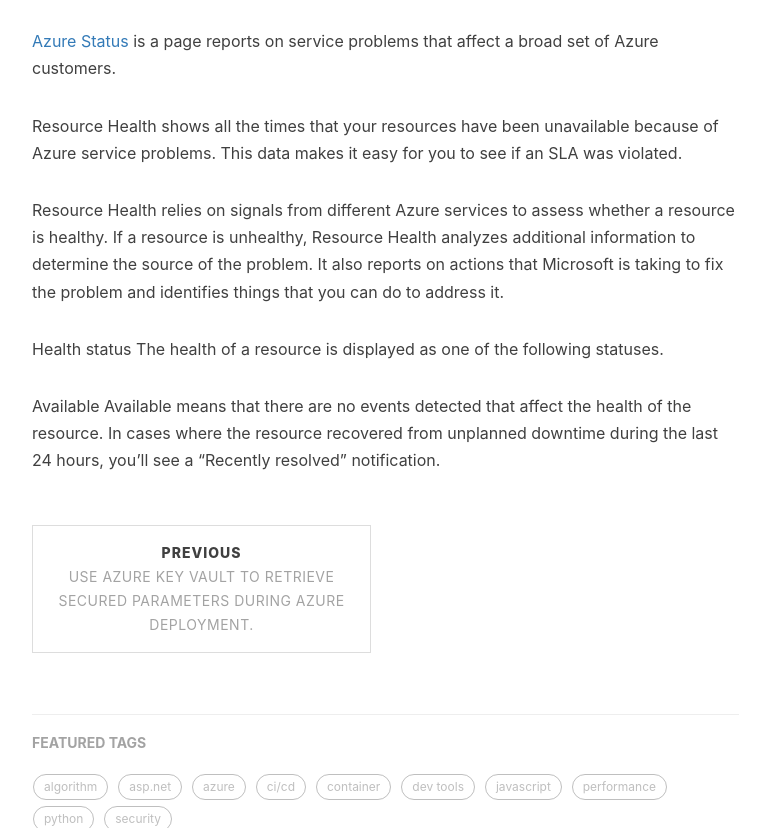
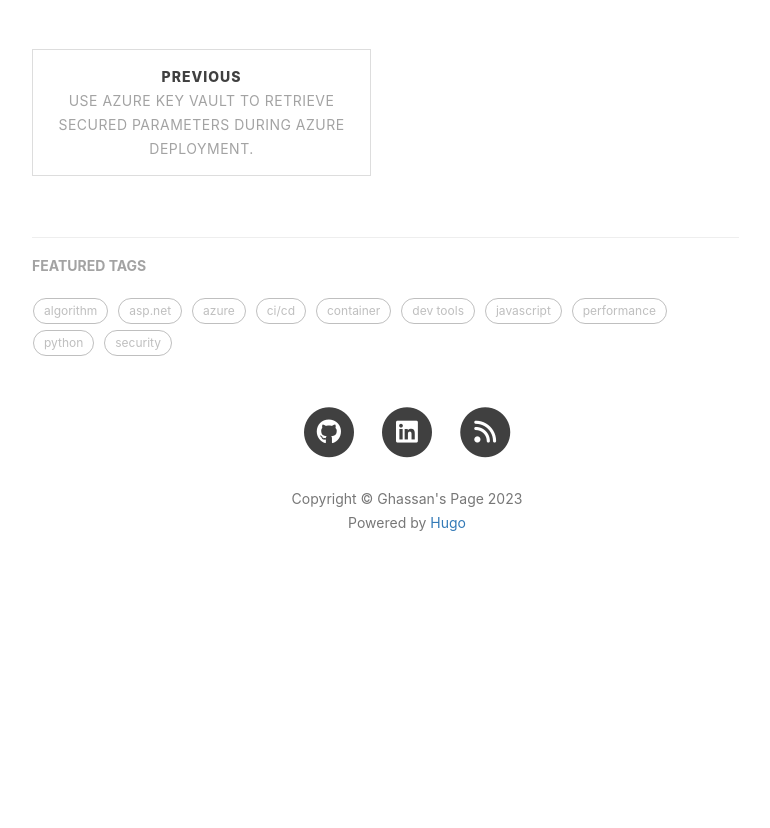
Before and after one commit to gkarwchan/hugoblog, a plain HTML site: page posts/2023_02_22_azure_application_insight_performance/index.html in a window 1280 px wide. Shown: the part 3848-4676 px from the top of the page, without its empty margins (233-1003 px from the left). After the commit the page ends 4447 px from the top, so only its background shows below. Drawn offline with Linux system fonts and the light colour scheme.

Commit message:
fix the post

```diff
--- a/posts/2023_02_22_azure_application_insight_performance/index.html
+++ b/posts/2023_02_22_azure_application_insight_performance/index.html
@@ -239,13 +239,6 @@
   </a>
 
 </figure></p>
-<p><a href="https://azure.status.microsoft/">Azure Status</a> is a page reports on service problems that affect a broad set of Azure customers.</p>
-<p>Resource Health shows all the times that your resources have been unavailable because of Azure service problems. This data makes it easy for you to see if an SLA was violated.</p>
-<p>Resource Health relies on signals from different Azure services to assess whether a resource is healthy. If a resource is unhealthy, Resource Health analyzes additional information to determine the source of the problem. It also reports on actions that Microsoft is taking to fix the problem and identifies things that you can do to address it.</p>
-<p>Health status
-The health of a resource is displayed as one of the following statuses.</p>
-<p>Available
-Available means that there are no events detected that affect the health of the resource. In cases where the resource recovered from unplanned downtime during the last 24 hours, you&rsquo;ll see a &ldquo;Recently resolved&rdquo; notification.</p>
 
         <hr style="visibility: hidden;" />
         <ul class="pager">
```
